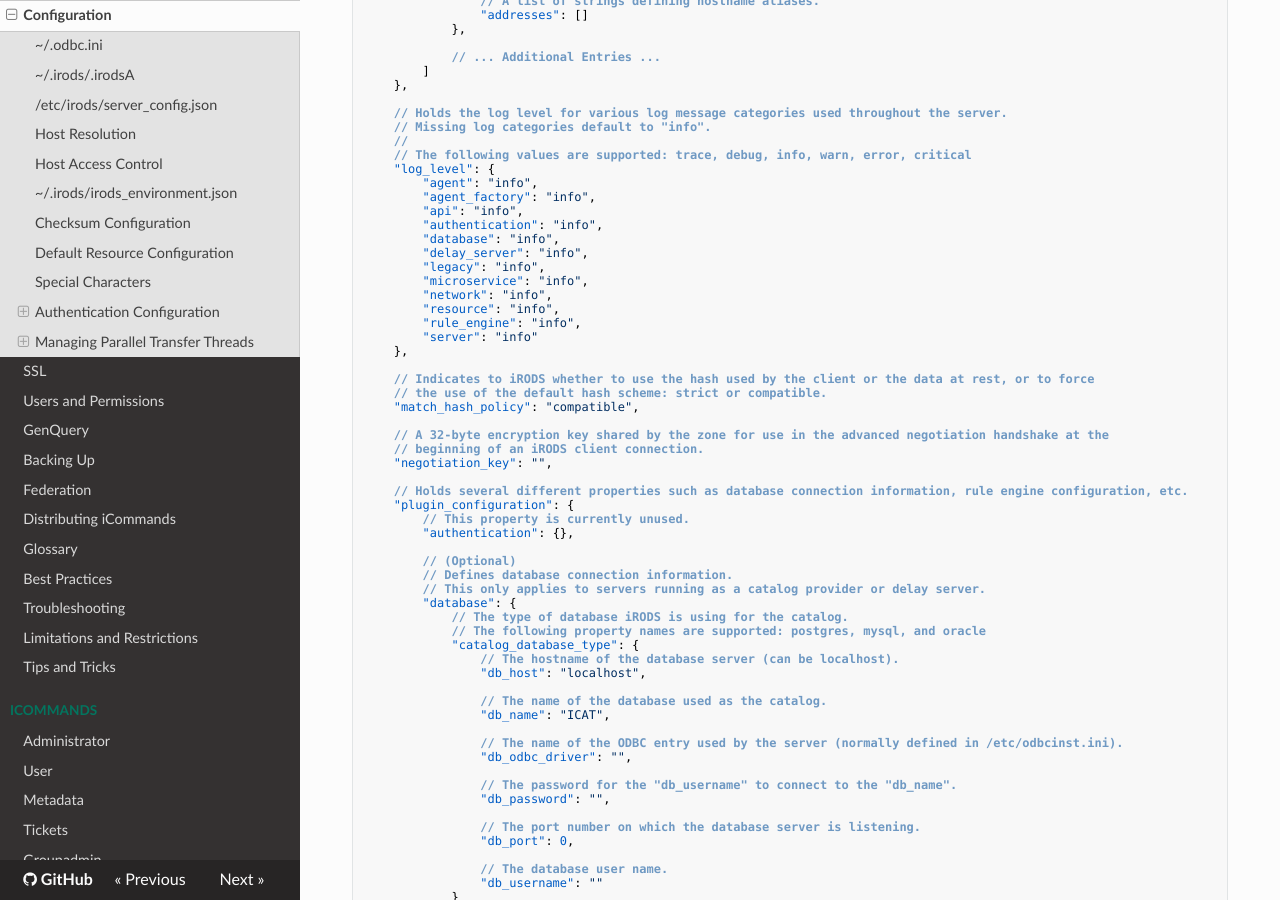
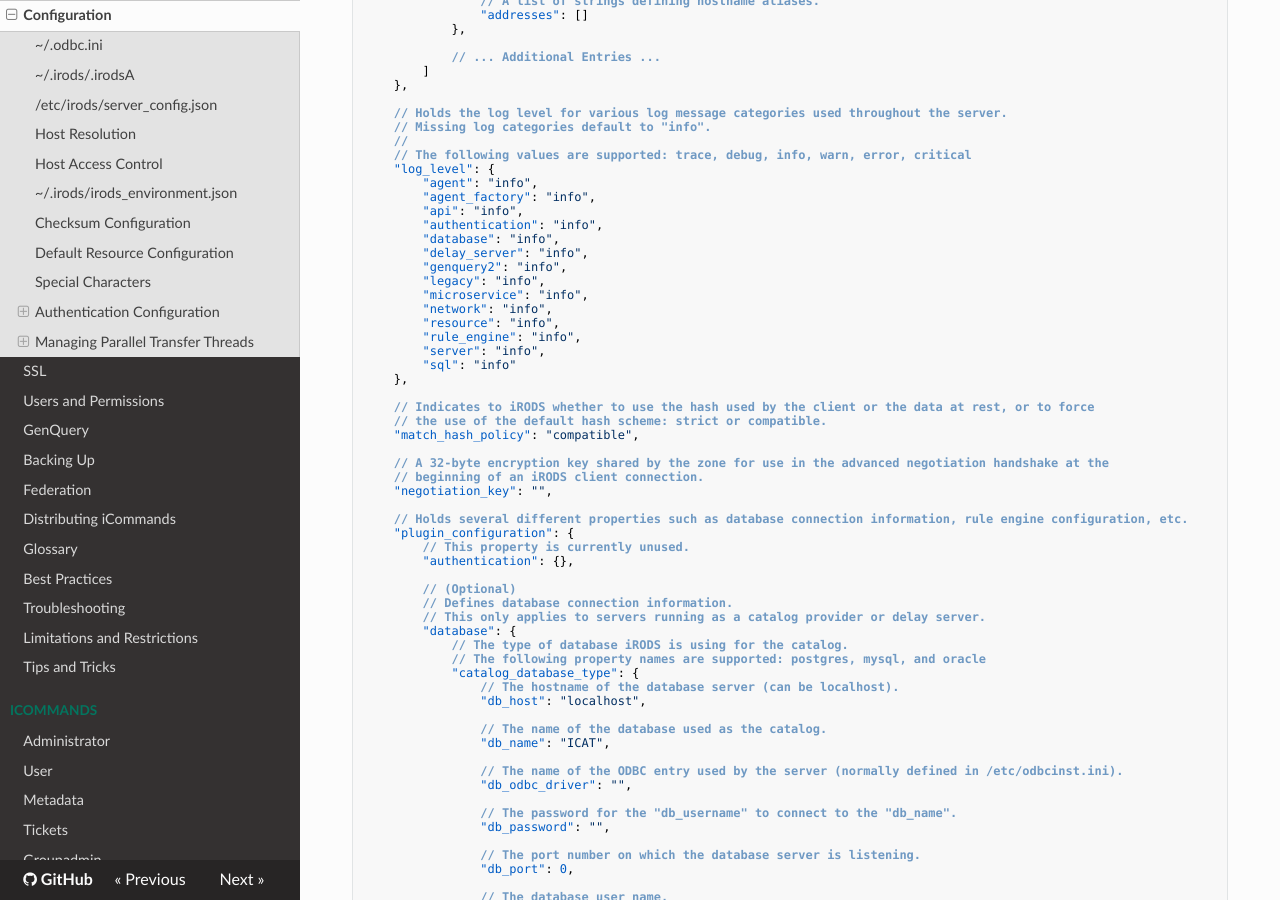
Before and after one commit to irods/irods_docs, an MkDocs documentation site: the page built from docs/system_overview/configuration.md, in a window 1280 px wide and 900 px high, scrolled down 3736 px. Built offline with MkDocs 1.6.1, drawn with Linux system fonts in a browser that asks for light colours; nearby versions of some CDN libraries.

Commit message:
[irods/irods#7969] Add missing log categories.

```diff
--- a/docs/system_overview/configuration.md
+++ b/docs/system_overview/configuration.md
@@ -248,12 +248,14 @@ This file defines the behavior of the server Agent that answers individual reque
         "authentication": "info",
         "database": "info",
         "delay_server": "info",
+        "genquery2": "info",
         "legacy": "info",
         "microservice": "info",
         "network": "info",
         "resource": "info",
         "rule_engine": "info",
-        "server": "info"
+        "server": "info",
+        "sql": "info"
     },
 
     // Indicates to iRODS whether to use the hash used by the client or the data at rest, or to force
```
